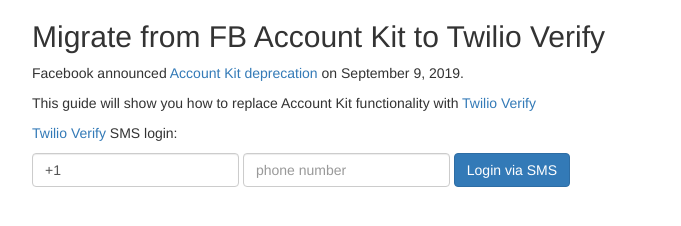
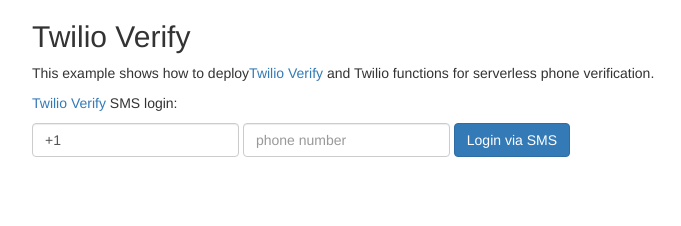
Before and after one commit to robinske/serverless-phone-verification, a plain HTML site: page index.html in a window 1280 px wide. Shown: the whole page, without its empty margins (38-719 px from the left). Drawn offline with nearby package versions, Linux system fonts and the light colour scheme.

Commit message:
Update README

```diff
--- a/index.html
+++ b/index.html
@@ -4,15 +4,13 @@
     <title>Login with SMS</title>
     <meta name="viewport" content="width=device-width, initial-scale=1">
     <link rel="stylesheet" href="https://maxcdn.bootstrapcdn.com/bootstrap/3.3.7/css/bootstrap.min.css" integrity="sha384-BVYiiSIFeK1dGmJRAkycuHAHRg32OmUcww7on3RYdg4Va+PmSTsz/K68vbdEjh4u" crossorigin="anonymous">
-    <script src="https://sdk.accountkit.com/en_US/sdk.js"></script>
     <script src="https://code.jquery.com/jquery-3.4.1.min.js" integrity="sha256-CSXorXvZcTkaix6Yvo6HppcZGetbYMGWSFlBw8HfCJo=" crossorigin="anonymous"></script>
     <script src="https://maxcdn.bootstrapcdn.com/bootstrap/3.3.7/js/bootstrap.min.js" integrity="sha384-Tc5IQib027qvyjSMfHjOMaLkfuWVxZxUPnCJA7l2mCWNIpG9mGCD8wGNIcPD7Txa" crossorigin="anonymous"></script>
   </head>
   <body>
     <div class="container">
-      <h2>Migrate from FB Account Kit to Twilio Verify</h2>
-      <p>Facebook announced <a href="https://developers.facebook.com/blog/post/2019/09/09/account-kit-services-no-longer-available-starting-march">Account Kit deprecation</a> on September 9, 2019.</p>
-      <p>This guide will show you how to replace Account Kit functionality with <a href="https://twilio.com/docs/verify/api">Twilio Verify</a></p>
+      <h2>Twilio Verify</h2>
+      <p>This example shows how to deploy<a href="https://twilio.com/docs/verify/api">Twilio Verify</a> and Twilio functions for serverless phone verification.</p>
       <div class="content">
         <p><a href="https://twilio.com/docs/verify/api">Twilio Verify</a> SMS login:</p>
         <form class="form-inline">
@@ -68,7 +66,6 @@
 
       // Create your own Twilio Function
       // https://www.twilio.com/console/functions/manage
-      // Template: https://github.com/robinske/fb-account-kit-migration/blob/master/start.js
       fetch("https://berserk-engine-4152.twil.io/start", {
           method: 'POST',
           body: data
@@ -103,7 +100,6 @@
 
       // Create your own Twilio Function
       // https://www.twilio.com/console/functions/manage
-      // Template: https://github.com/robinske/fb-account-kit-migration/blob/master/check.js
       fetch("https://berserk-engine-4152.twil.io/check", {
           method: 'POST',
           body: data
```
Also changed, not shown: README.md.
